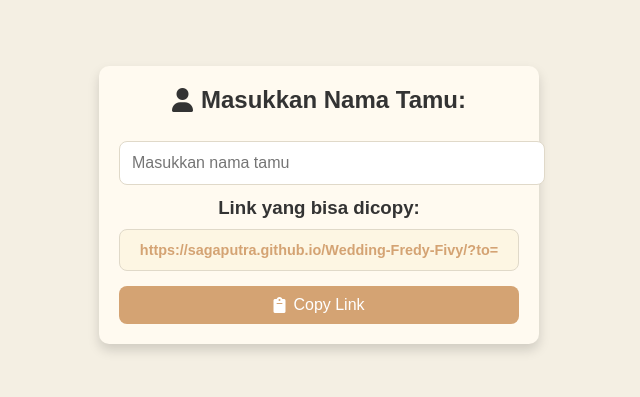
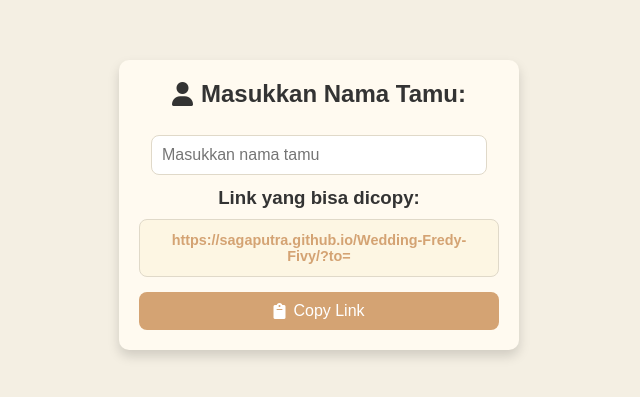
Before and after one commit to sagaputra/Link-Generator-Nama-Tamu, a plain HTML site: page index.html in a window 1280 px wide. Shown: the part 215-612 px from the top of the page, without its empty margins (321-961 px from the left). Drawn offline with Linux system fonts and the light colour scheme.

Commit message:
changen input size and tittle

```diff
--- a/index.html
+++ b/index.html
@@ -3,7 +3,7 @@
   <head>
     <meta charset="UTF-8" />
     <meta name="viewport" content="width=device-width, initial-scale=1.0" />
-    <title>Link Generator</title>
+    <title>Wedding Link Generator</title>
     <link
       rel="stylesheet"
       href="https://cdnjs.cloudflare.com/ajax/libs/font-awesome/6.0.0-beta3/css/all.min.css"
@@ -45,6 +45,7 @@
         max-width: 400px;
         width: 100%;
         text-align: center;
+        box-sizing: border-box;
       }
 
       h2,
@@ -63,13 +64,14 @@
       }
 
       input[type="text"] {
-        width: 100%;
-        padding: 12px;
+        width: calc(100% - 24px);
+        padding: 10px;
         margin: 12px 0;
         border: 1px solid #e0d9c9;
         border-radius: 8px;
         font-size: 16px;
         transition: border-color 0.3s;
+        box-sizing: border-box;
       }
 
       input[type="text"]:focus {
@@ -104,6 +106,7 @@
         justify-content: center;
         gap: 8px;
         width: 100%;
+        box-sizing: border-box;
       }
 
       .copy-btn:hover {
```
